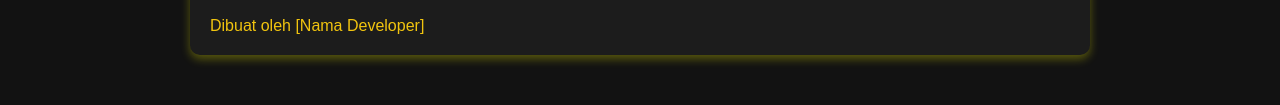
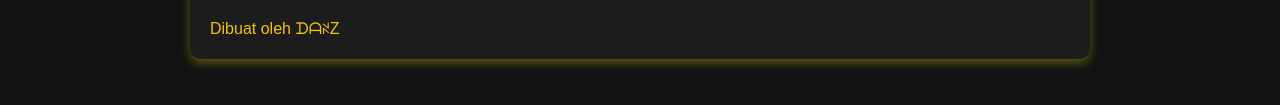
Before and after one commit to wirdan1/-danz--, a plain HTML site: page index.html in a window 1280 px wide. Shown: the part 193-298 px from the top of the page. Drawn offline with Linux system fonts and the light colour scheme.

Commit message:
index.html

```diff
--- a/index.html
+++ b/index.html
@@ -31,7 +31,7 @@
         <div class="container">
             <img src="assets/profile.jpg" class="profile-image">
             <h1 class="animated-text">Selamat Datang di Portfolio Saya</h1>
-            <p class="developer-name">Dibuat oleh <span class="highlight">[Nama Developer]</span></p>
+            <p class="developer-name">Dibuat oleh <span class="highlight">ᗪᗩꋊZ</span></p>
         </div>
     </section>
 
```
